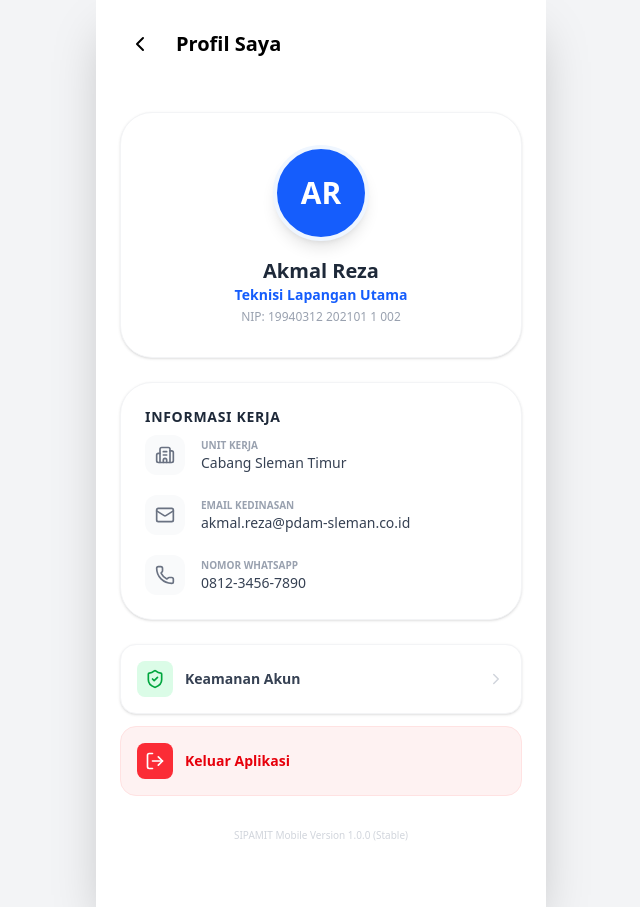
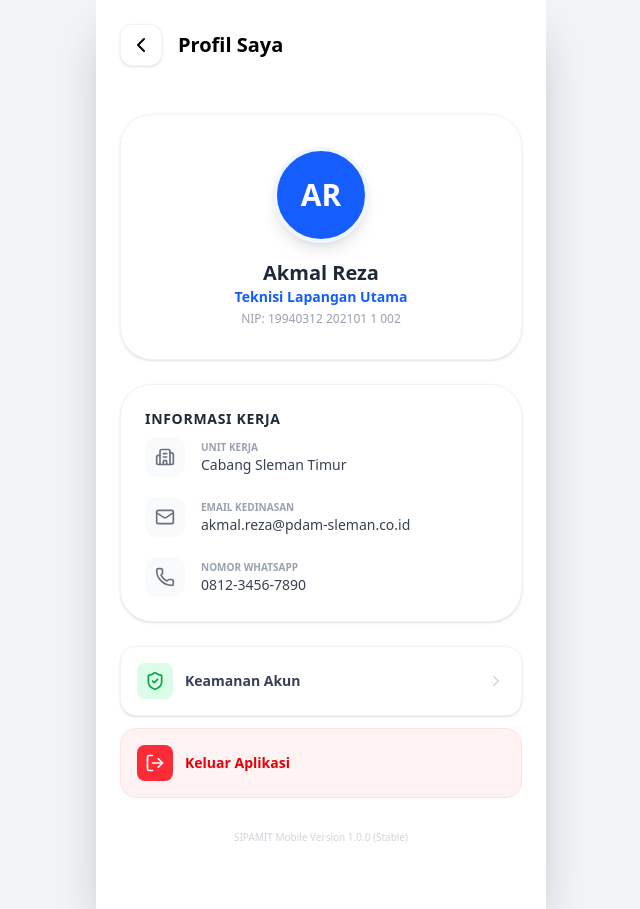
Before and after one commit to AkbarFelda/sipamit-web, a Next.js app: page /profile in a window 1280 px wide. Shown: the whole page, without its empty margins (319-959 px from the left). Built offline with nearby package versions, Linux system fonts and the light colour scheme; no server answers.

Commit message:
feat: update HomePage MenuCard to always be disabled and add badge for upcoming features, and fix route back

```diff
--- a/app/homepage/page.tsx
+++ b/app/homepage/page.tsx
@@ -165,14 +165,16 @@ export default function HomePage() {
         <MenuCard
           icon={User}
           label={"SPK Ganti Meter"}
-          disabled={isLoading}
+          disabled={true}
+          badge="Akan Hadir"
           count={stats.gantiMeter}
           onClick={() => router.push(`/spk/ganti-meter`)}
         />
         <MenuCard
           icon={User}
           label={"SPK Pemutusan"}
-          disabled={isLoading}
+          disabled={true}
+          badge="Akan Hadir"
           count={stats.pemutusanTagihan}
           onClick={() => router.push(`/spk/pemutusan`)}
         />
--- a/app/spk/[slug]/[id]/selesaikan/page.tsx
+++ b/app/spk/[slug]/[id]/selesaikan/page.tsx
@@ -13,7 +13,7 @@ import Cookies from "js-cookie";
 import { useRouter } from "next/navigation";
 import { spkService } from "@/core/services/spkService";
 import { MerekMeter } from "@/core/types/merekmeter";
-import SuccessPopup from "@/presentation/components/SuccessPopup"; // Import Popup
+import SuccessPopup from "@/presentation/components/SuccessPopup";
 
 interface JenisPenyelesaian {
   id: number;
@@ -25,7 +25,7 @@ export default function SelesaikanSPKPage({ params }: { params: Promise<{ id: st
   const router = useRouter();
   const sigCanvas = useRef<SignatureCanvas>(null);
   const [loading, setLoading] = useState(false);
-  const [showSuccess, setShowSuccess] = useState(false); // State untuk Popup
+  const [showSuccess, setShowSuccess] = useState(false);
   const [capturedImage, setCapturedImage] = useState<string | null>(null);
   const [meterReading, setMeterReading] = useState("");
   const [keterangan, setKeterangan] = useState("");
--- a/presentation/components/HeaderPage.tsx
+++ b/presentation/components/HeaderPage.tsx
@@ -2,17 +2,31 @@
 import { ChevronLeft } from "lucide-react";
 import { useRouter } from "next/navigation";
 
-export default function HeaderPage({ title }: { title: string }) {
+interface HeaderPageProps {
+  title: string;
+  fallbackPath?: string;
+}
+
+export default function HeaderPage({ title, fallbackPath }: HeaderPageProps) {
   const router = useRouter();
+
+  const handleBack = () => {
+    if (fallbackPath) {
+      router.push(fallbackPath);
+    } else {
+      router.back();
+    }
+  };
+
   return (
-    <div className="flex items-center gap-4 p-6 text-black">
+    <div className="flex items-center gap-4 p-6 text-black bg-white/50 backdrop-blur-md sticky top-0 z-50">
       <button
-        onClick={() => router.back()}
-        className="p-2 bg-white/20 rounded-xl hover:bg-white/40 transition-all"
+        onClick={handleBack}
+        className="p-2 bg-white rounded-xl shadow-sm border border-gray-100 active:scale-90 transition-all"
       >
         <ChevronLeft size={24} />
       </button>
-      <h1 className="text-xl font-bold">{title}</h1>
+      <h1 className="text-xl font-black">{title}</h1>
     </div>
   );
 }
```
